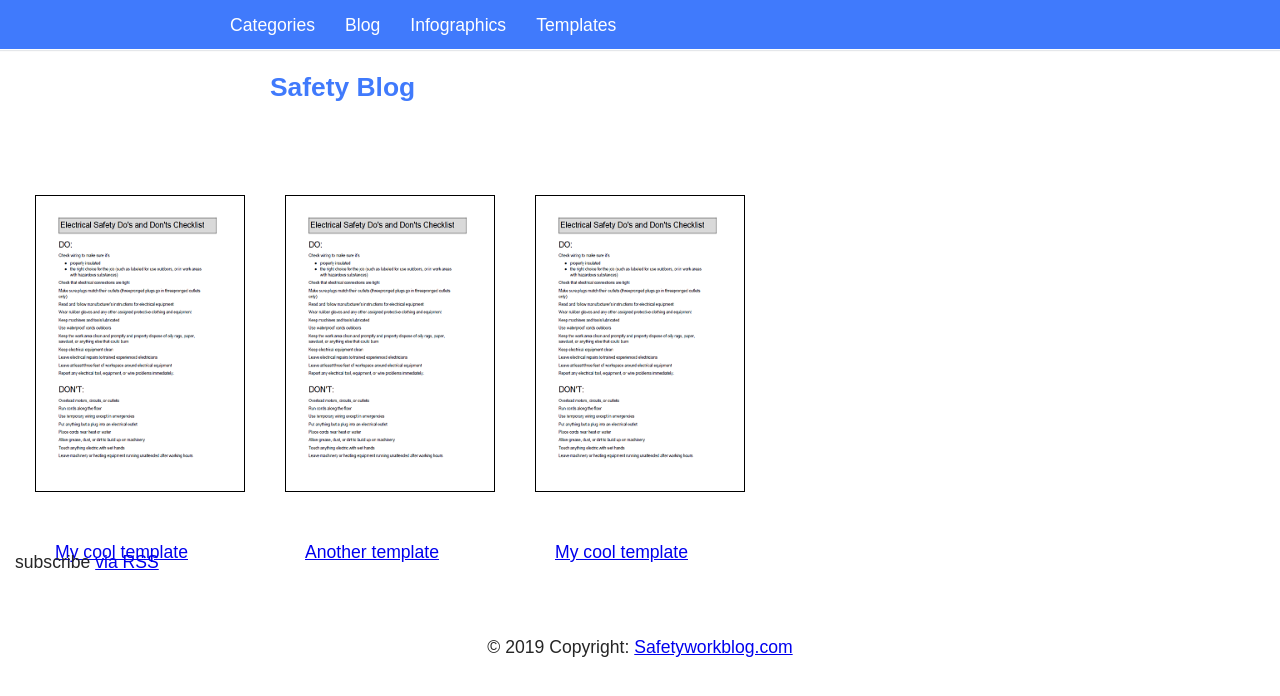
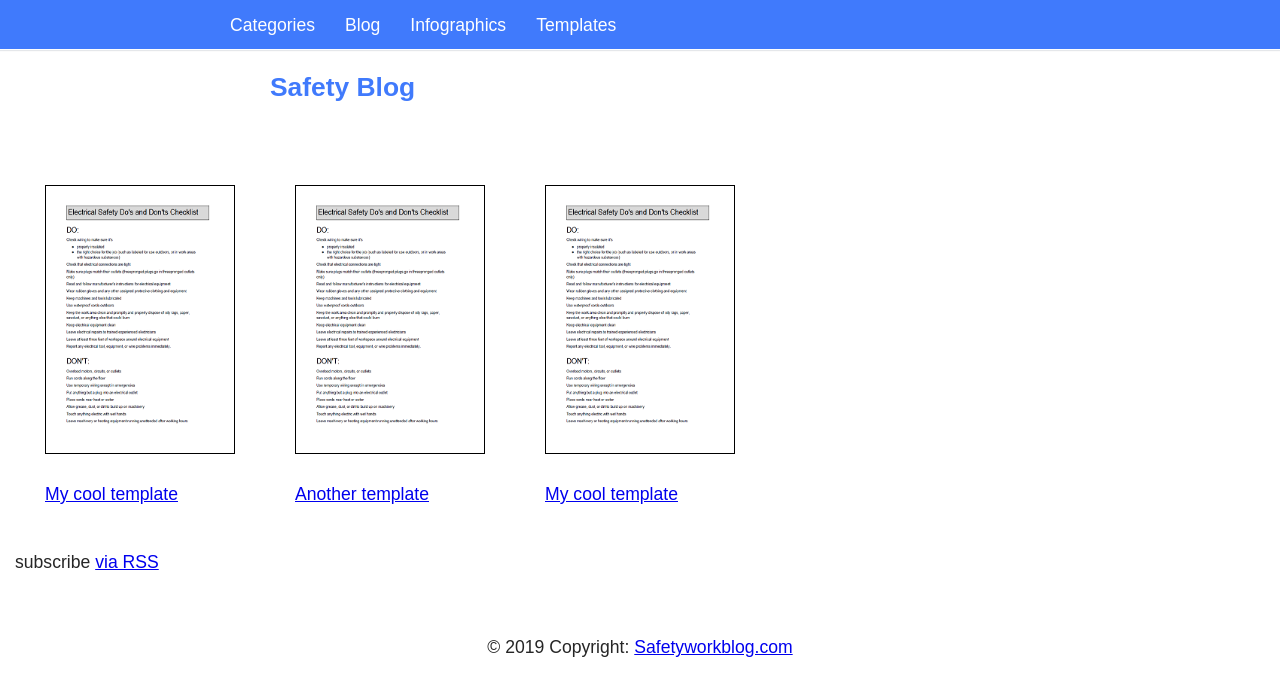
Before and after one commit to Flaaim/safe, a Jekyll site: the page built from templates.html, in a window 1280 px wide. Shown: the top 696 px of the page. Built offline with Jekyll 4.4.1, drawn with Linux system fonts in a browser that asks for light colours; some web fonts are replaced.

Commit message:
Update template.scss

```diff
--- a/_sass/template.scss
+++ b/_sass/template.scss
@@ -11,12 +11,11 @@
 .box {
   color: #fff;
   border-radius: 5px;
-  padding: 20px;
+  padding: 10px 30px;
 }
 .box-title {
   color: #fff;
   border-radius: 5px;
-   padding: 20px;
 }
 .img-template {
       border: 1px solid;
```
